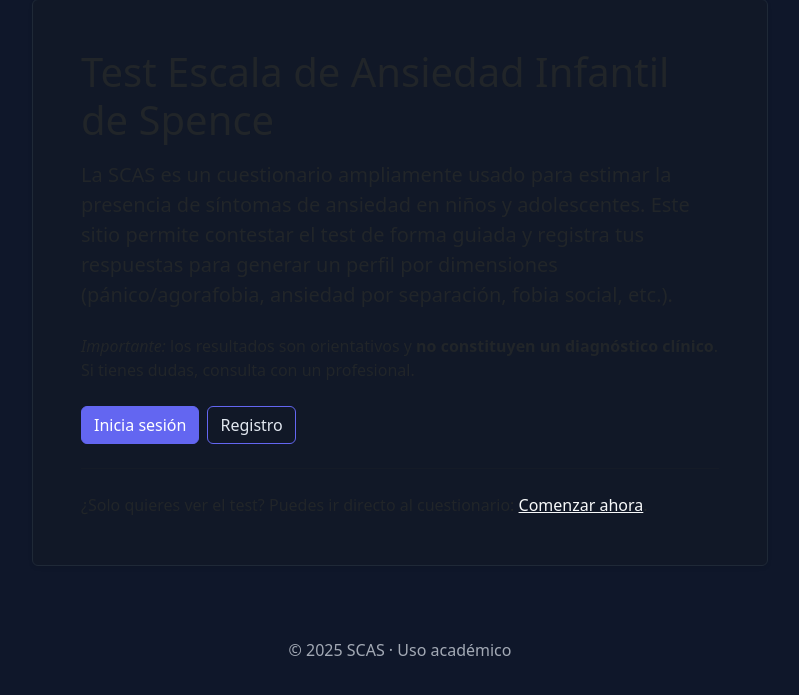
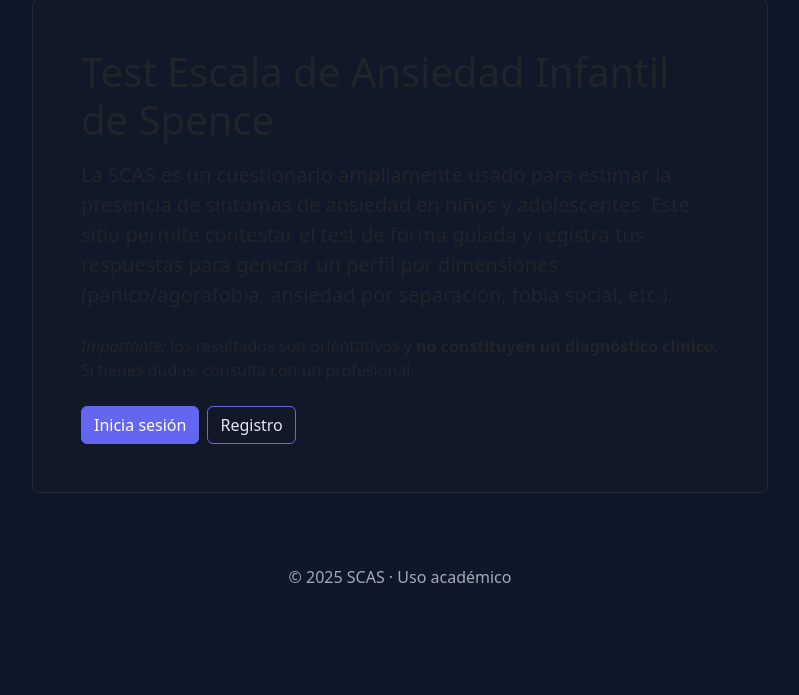
Before and after one commit to MirellaYuriko1/Tesis_clon, a Flask app: page / in a window 1280 px wide. Shown: the part 105-800 px from the top of the page, without its empty margins (240-1039 px from the left). Run offline with Flask 3, Linux system fonts and the light colour scheme; parts of the project's set-up code (start-up, migrations or seed data) failed here and were passed over.

Commit message:
Actualizar index.html con página de inicio

```diff
--- a/templates/index.html
+++ b/templates/index.html
@@ -41,16 +41,9 @@
           </p>
 
           <div class="d-flex gap-2">
-            <a href="{{ url_for('login') }}" class="btn btn-primary">Inicia sesión</a>
-            <a href="{{ url_for('registro') }}" class="btn btn-outline-primary">Registro</a>
+            <a class="btn btn-primary">Inicia sesión</a>
+            <a  class="btn btn-outline-primary">Registro</a>
           </div>
-
-          <hr class="my-4">
-
-          <p class="mb-0">
-            ¿Solo quieres ver el test? Puedes ir directo al cuestionario:
-            <a href="{{ url_for('cuestionario') }}" class="link-light">Comenzar ahora</a>.
-          </p>
         </div>
       </div>
     </div>
```
